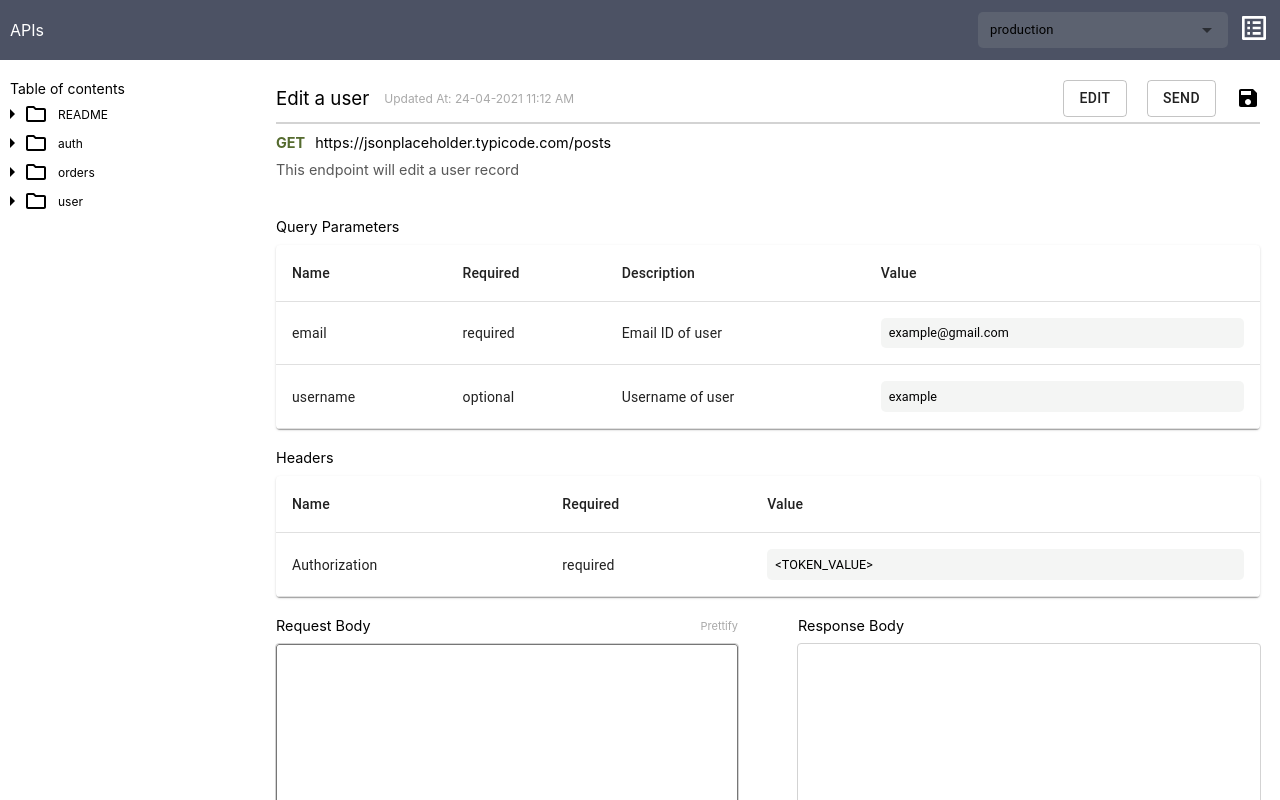
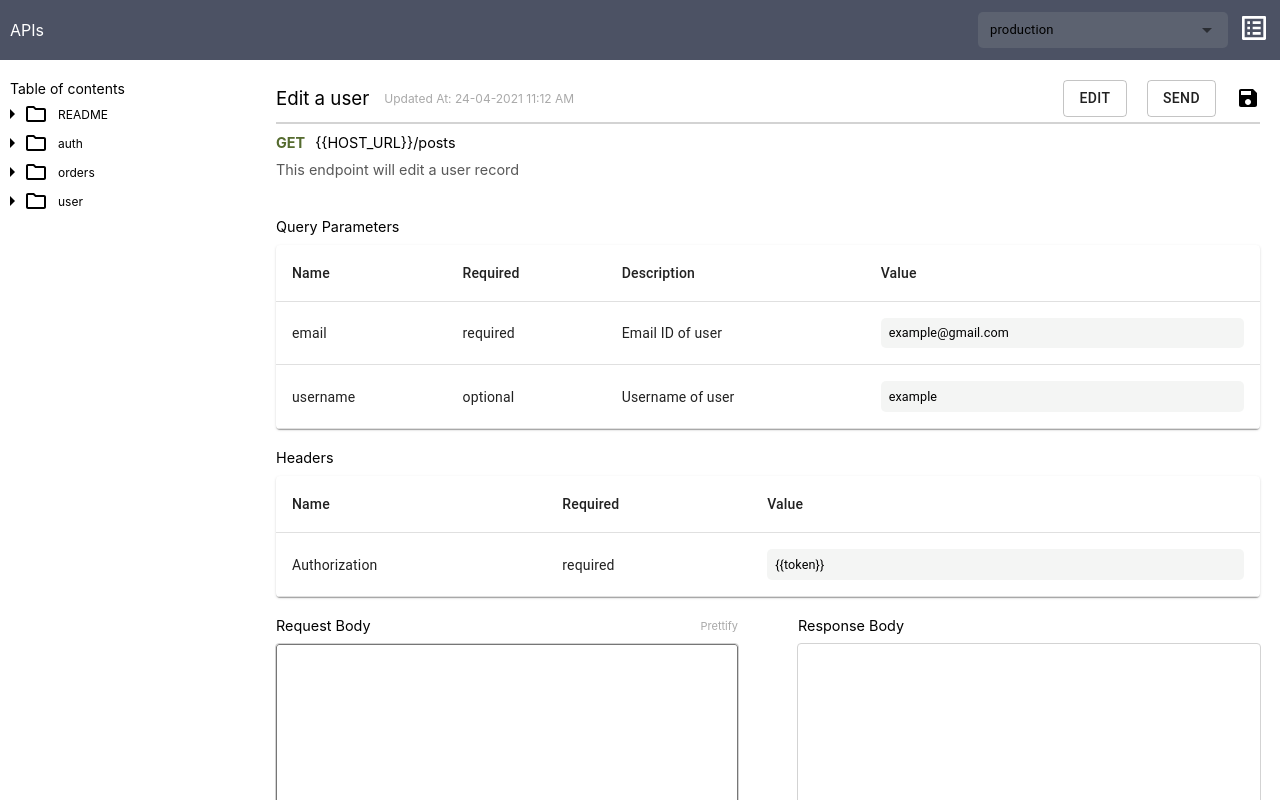
Before and after one commit to parasagrawal71/api-documenter, a React (Create React App) app: page / in a window 1280 px wide. Shown: the top 800 px of the page. Built offline with nearby package versions, Linux system fonts and the light colour scheme.

Commit message:
Read env variable value

```diff
--- a/src/assets/endpoints.json
+++ b/src/assets/endpoints.json
@@ -1,7 +1,7 @@
 [
   {
     "method": "get",
-    "path": "https://jsonplaceholder.typicode.com/posts",
+    "path": "{{HOST_URL}}/posts",
     "title": "Edit a user",
     "description": "This endpoint will edit a user record",
     "parameters": [
@@ -22,7 +22,7 @@
       {
         "name": "Authorization",
         "required": true,
-        "value": "<TOKEN_VALUE>"
+        "value": "{{token}}"
       }
     ],
     "requestBody": {
@@ -59,7 +59,7 @@
         "requestHeaders": [
           {
             "name": "Authorization",
-            "value": "<TOKEN_VALUE>"
+            "value": "asnfofihj39nalkjewdf"
           }
         ],
         "response": {
--- a/src/assets/environments.json
+++ b/src/assets/environments.json
@@ -8,7 +8,7 @@
       },
       {
         "key": "HOST_URL",
-        "value": "https://production.com"
+        "value": "https://jsonplaceholder.typicode.com"
       }
     ]
   },
--- a/src/components/endpoint/Endpoint.jsx
+++ b/src/components/endpoint/Endpoint.jsx
@@ -30,7 +30,7 @@ import appStyles from "./Endpoint.module.scss";
 
 const Endpoint = (props) => {
   /* ########################### PROPS HERE ########################### */
-  // const {} = props;
+  const { selectedEnv } = props;
 
   /* ########################### HOOKS HERE ########################### */
   // REFs HERE
@@ -311,13 +311,31 @@ const Endpoint = (props) => {
 
     if (requestBody && !validateJSON(requestBody)) {
       setInvalidReqBody(true);
-      return console.log("Invalid");
+      return;
+    }
+
+    let modifiedPath = "";
+    if (endpoint?.path?.includes("{{")) {
+      const url = endpoint?.path;
+      const variableName = url?.substring(
+        url.indexOf("{") + 2,
+        url.indexOf("}")
+      );
+      let variableValue = "";
+      selectedEnv?.variables?.map((variable) => {
+        if (variableName === variable?.key) {
+          variableValue = variable?.value;
+        }
+        return variable;
+      });
+      const regex = new RegExp(`{{${variableName}}}`, "");
+      modifiedPath = url.replace(regex, variableValue);
     }
 
     axios
       .request({
         method: endpoint?.method,
-        url: endpoint?.path,
+        url: modifiedPath,
         data: requestBody,
         params: paramsToSend,
         headers: {
--- a/src/components/header/Header.jsx
+++ b/src/components/header/Header.jsx
@@ -1,4 +1,4 @@
-import React, { useState, useEffect } from "react";
+import React, { useState } from "react";
 import { ClickAwayListener } from "@material-ui/core";
 import { ListAlt as ListAltIcon } from "@material-ui/icons";
 
@@ -13,14 +13,12 @@ import EnvPopoverComponent from "components/envPopover/EnvPopover";
 import environments from "assets/environments";
 import appStyles from "./Header.module.scss";
 
-const Header = () => {
+const Header = (props) => {
+  // PROPS HERE
+  const { selectedEnv, setSelectedEnv } = props;
+
   // HOOKS HERE
-  const [selectedEnv, setSelectedEnv] = useState({});
   const [openEnvPopover, setOpenEnvPopover] = useState(null);
-
-  useEffect(() => {
-    setSelectedEnv(environments[0]);
-  }, []);
 
   const toggleOpenEnvPopover = (event) => {
     setOpenEnvPopover(openEnvPopover ? null : event?.currentTarget);
--- a/src/pages/documentation/Documentation.jsx
+++ b/src/pages/documentation/Documentation.jsx
@@ -1,4 +1,4 @@
-import React from "react";
+import React, { useState, useEffect } from "react";
 
 // IMPORT USER-DEFINED COMPONENTS HERE
 import EndpointComponent from "components/endpoint/Endpoint";
@@ -7,12 +7,23 @@ import TableOfContentsComponent from "components/tableOfContents/tableOfContents
 
 // IMPORT ASSETS HERE
 import endpoints from "assets/endpoints.json"; // TODO: REMOVE LATER
+import environments from "assets/environments";
 import appStyles from "./Documentation.module.scss";
 
 const Documentation = () => {
+  // HOOKS HERE
+  const [selectedEnv, setSelectedEnv] = useState({});
+
+  useEffect(() => {
+    setSelectedEnv(environments[0]);
+  }, []);
+
   return (
     <section className={appStyles["main-container"]}>
-      <HeaderComponent />
+      <HeaderComponent
+        selectedEnv={selectedEnv}
+        setSelectedEnv={setSelectedEnv}
+      />
       <section className={appStyles["content-cnt"]}>
         <section className={appStyles["table-of-contents"]}>
           <TableOfContentsComponent />
@@ -20,7 +31,11 @@ const Documentation = () => {
         <section className={appStyles["endpoints-cnt"]}>
           {endpoints?.map((endpoint) => {
             return (
-              <EndpointComponent endpoint={endpoint} key={endpoint?.title} />
+              <EndpointComponent
+                endpoint={endpoint}
+                key={endpoint?.title}
+                selectedEnv={selectedEnv}
+              />
             );
           })}
         </section>
```
Also changed, not shown: 1 other file (tests, documents, lock files or other folders).
